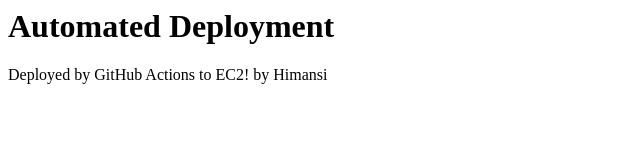
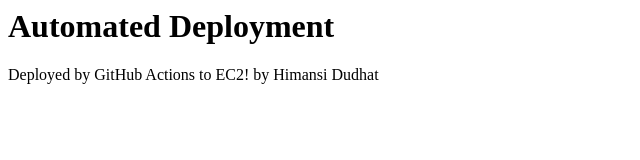
Before and after one commit to HimansiD55/tech-app-pro, a plain HTML site: page index.html in a window 1280 px wide. Shown: the full height of the page, 0-640 px from the left. Drawn offline with Linux system fonts and the light colour scheme.

Commit message:
edit index

```diff
--- a/index.html
+++ b/index.html
@@ -1,2 +1,2 @@
 <h1>Automated Deployment</h1>
-<p>Deployed by GitHub Actions to EC2! by Himansi</p>
+<p>Deployed by GitHub Actions to EC2! by Himansi Dudhat</p>
```
